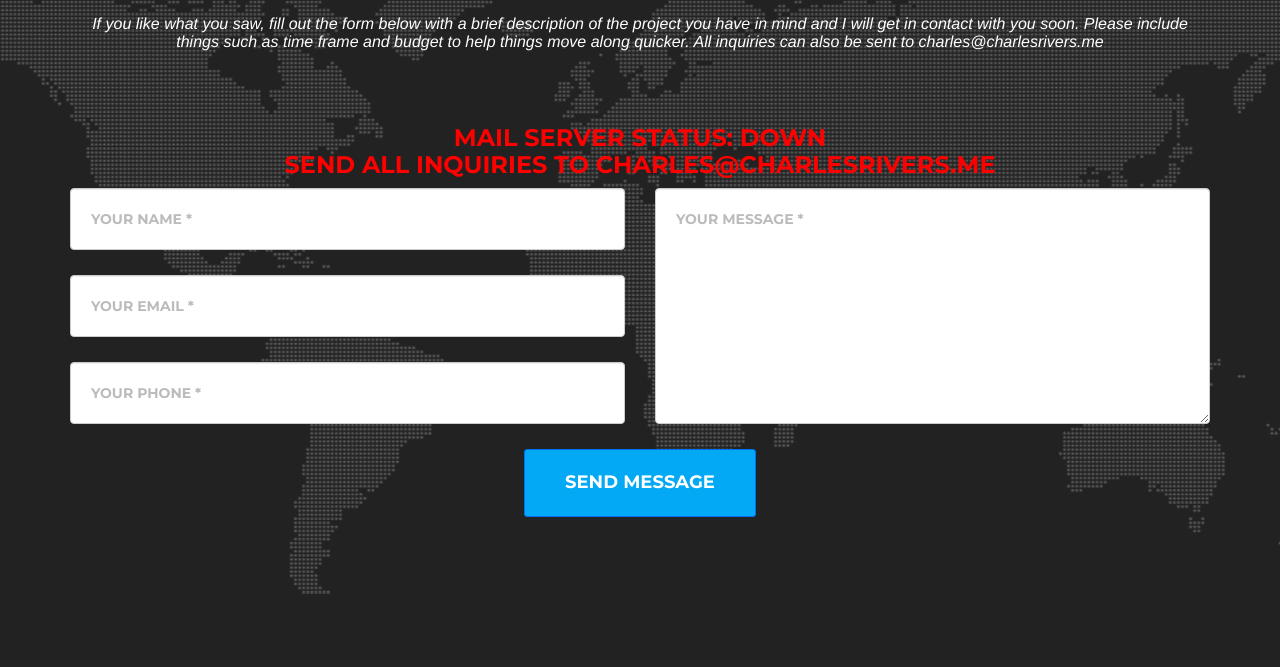
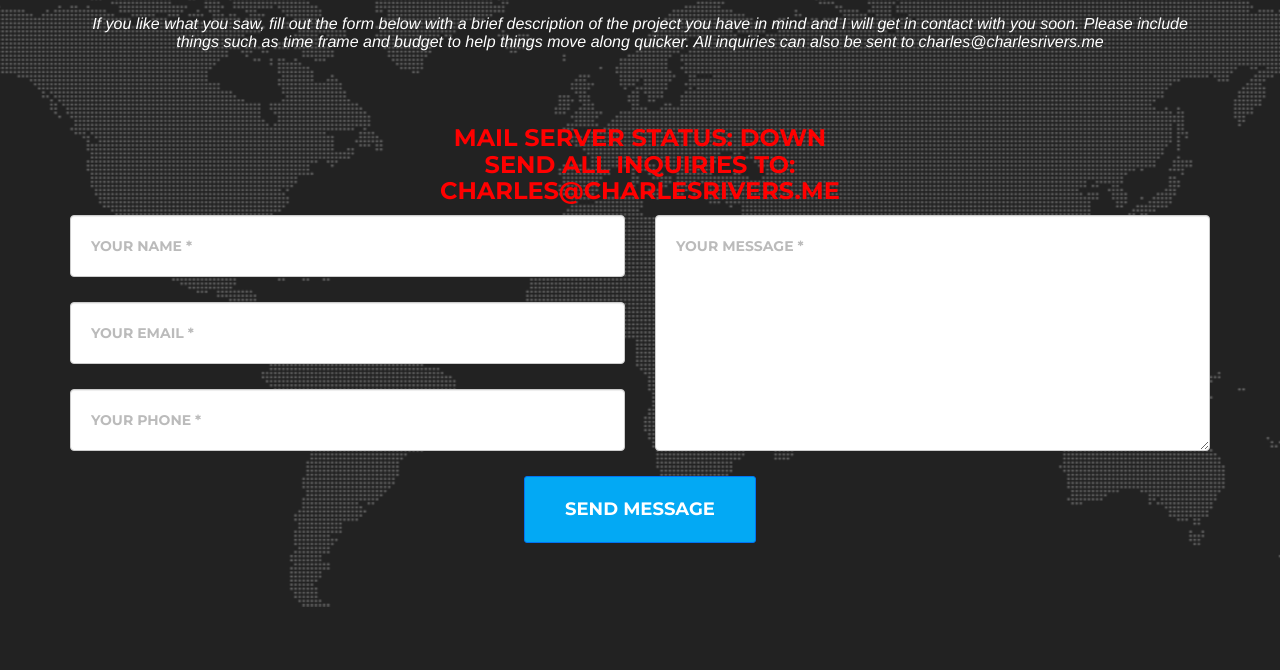
Before and after one commit to UltimateSky/rivers.io, a plain HTML site: page index.html in a window 1280 px wide. Shown: the part 8321-8991 px from the top of the page. Drawn offline with nearby package versions, Linux system fonts and the light colour scheme; a web font is replaced by a local one.

Commit message:
Add files via upload

```diff
--- a/index.html
+++ b/index.html
@@ -629,7 +629,7 @@
                 <div class="col-lg-12 text-center">
                     <h2 class="section-heading">Hire Me Today!</h2>
                     <h3 class="section-subheading text-muted" style="color:white">If you like what you saw, fill out the form below with a brief description of the project you have in mind and I will get in contact with you soon. Please include things such as time frame and budget to help things move along quicker. All inquiries can also be sent to charles@charlesrivers.me</h3>
-                    <h3 class="section-heading" style="color: red;">Mail Server Status: DOWN<br> Send all inquiries to charles@charlesrivers.me</h3>
+                    <h3 class="section-heading" style="color: red;">Mail Server Status: DOWN<br> Send all inquiries to: <br>charles@charlesrivers.me</h3>
                 </div>
             </div>
             <div class="row">
```
